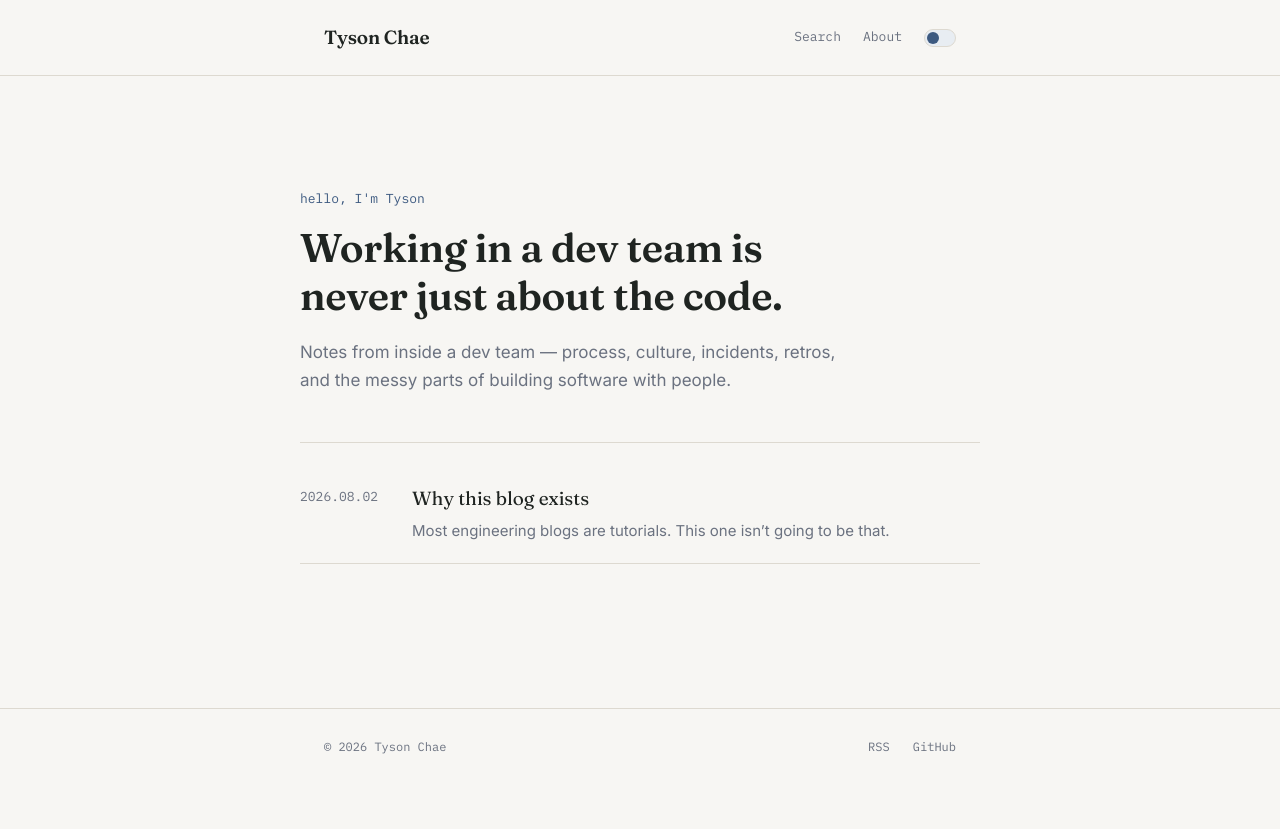
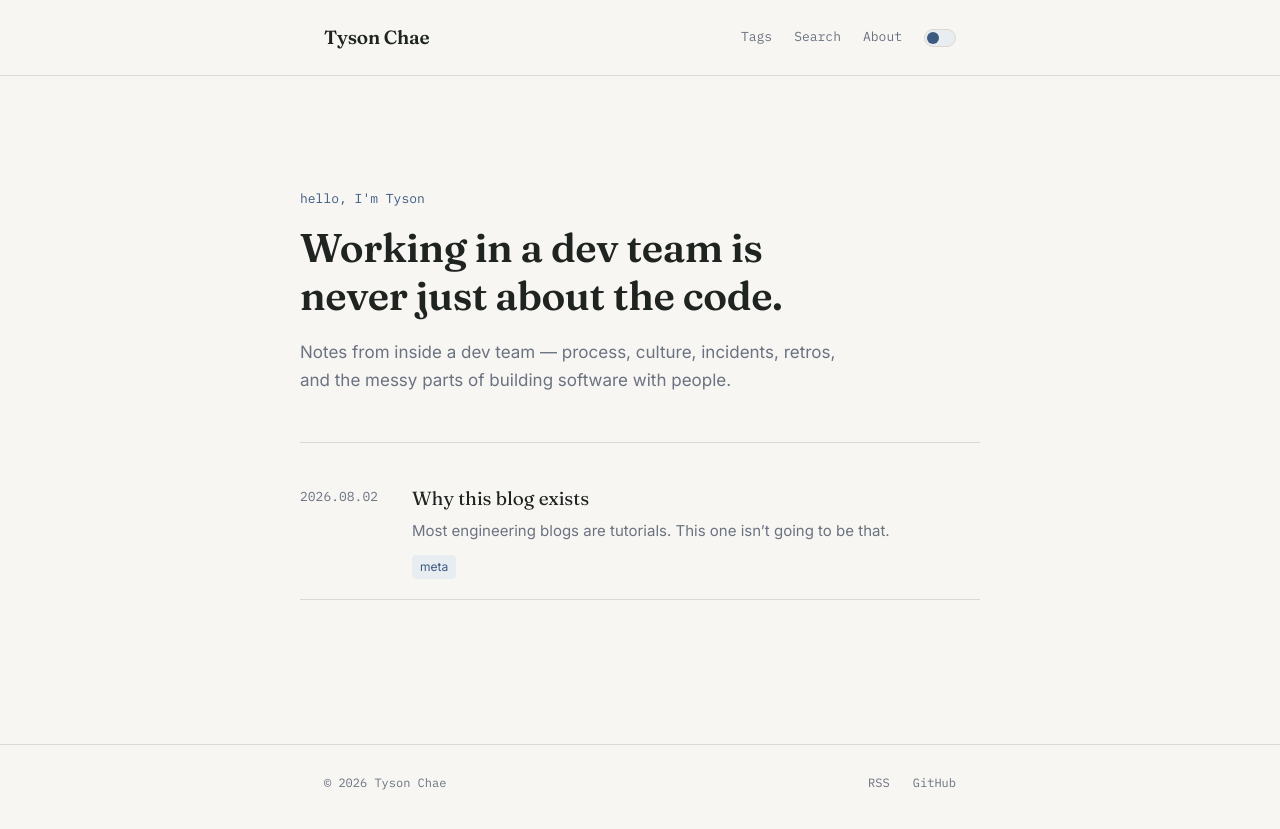
Before and after one commit to tysonchae/tysonchae.github.io, a Jekyll site: the page built from index.html, in a window 1280 px wide. Shown: the top 829 px of the page. Built offline with Jekyll 4.4.1, drawn with Linux system fonts in a browser that asks for light colours.

Commit message:
Add tag pages

```diff
--- a/_includes/header.html
+++ b/_includes/header.html
@@ -3,6 +3,7 @@
     <a class="wordmark" href="{{ '/' | relative_url }}">{{ site.title }}</a>
 
     <nav class="site-nav">
+      <a href="{{ '/tags/' | relative_url }}">Tags</a>
       <a href="{{ '/search/' | relative_url }}">Search</a>
       <a href="{{ '/about/' | relative_url }}">About</a>
       <button id="theme-toggle" class="theme-toggle" aria-label="Toggle dark mode" type="button">
--- a/_layouts/post.html
+++ b/_layouts/post.html
@@ -12,7 +12,7 @@
       {% if page.tags.size > 0 %}
         <span class="dot">·</span>
         <span class="post-tags">
-          {% for tag in page.tags %}<span class="tag">{{ tag }}</span>{% unless forloop.last %} {% endunless %}{% endfor %}
+          {% for tag in page.tags %}<a class="tag" href="{{ '/tags/' | relative_url }}#{{ tag | slugify }}">{{ tag }}</a>{% unless forloop.last %} {% endunless %}{% endfor %}
         </span>
       {% endif %}
     </p>
--- a/assets/css/style.css
+++ b/assets/css/style.css
@@ -184,6 +184,10 @@
   line-height: 1.5;
 }
 
+.log-tags {
+  margin-top: 2px;
+}
+
 .empty {
   color: var(--muted);
   font-family: var(--font-mono);
@@ -233,6 +237,43 @@
   border-radius: 4px;
   font-size: 12px;
   margin-right: 4px;
+  display: inline-block;
+  transition: background 0.15s ease;
+}
+
+a.tag:hover {
+  background: var(--accent);
+  color: var(--bg);
+}
+
+.tag-index {
+  display: flex;
+  flex-wrap: wrap;
+  gap: 8px;
+  margin: 0 0 40px;
+}
+
+.tag-index .tag {
+  font-family: var(--font-mono);
+}
+
+.tag-group {
+  margin-bottom: 48px;
+  scroll-margin-top: 24px;
+}
+
+.tag-group-title {
+  font-family: var(--font-mono);
+  font-size: 14px;
+  color: var(--muted);
+  text-transform: lowercase;
+  margin: 0 0 4px;
+  padding-bottom: 12px;
+  border-bottom: 1px solid var(--line);
+}
+
+.tag-group .post-log {
+  padding: 0;
 }
 
 .post-content {
--- a/index.html
+++ b/index.html
@@ -15,6 +15,11 @@
     <span class="log-body">
       <span class="log-title">{{ post.title }}</span>
       <span class="log-excerpt">{{ post.excerpt | strip_html | truncate: 110 }}</span>
+      {% if post.tags.size > 0 %}
+      <span class="log-tags">
+        {% for tag in post.tags %}<span class="tag">{{ tag }}</span>{% endfor %}
+      </span>
+      {% endif %}
     </span>
   </a>
   {% else %}
```
Also changed, not shown: tags.html (added, +32 -0 lines).
